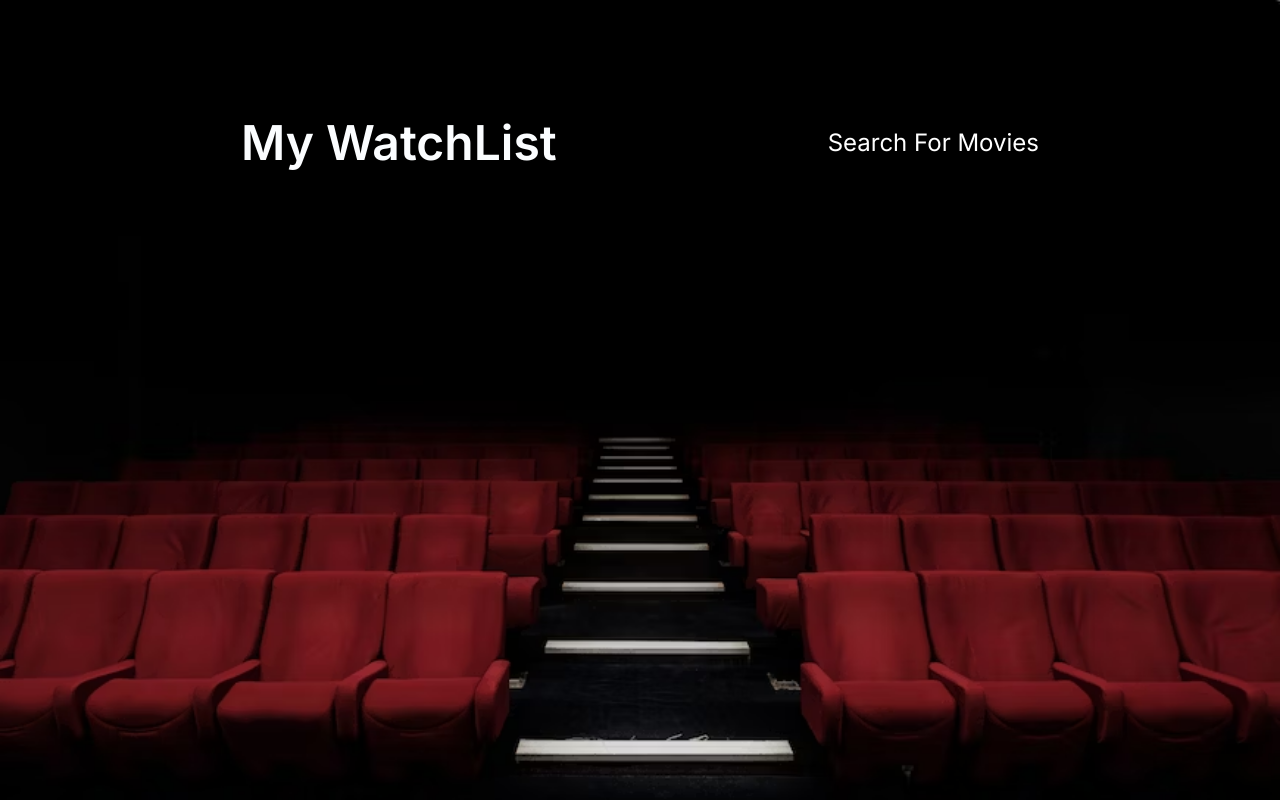
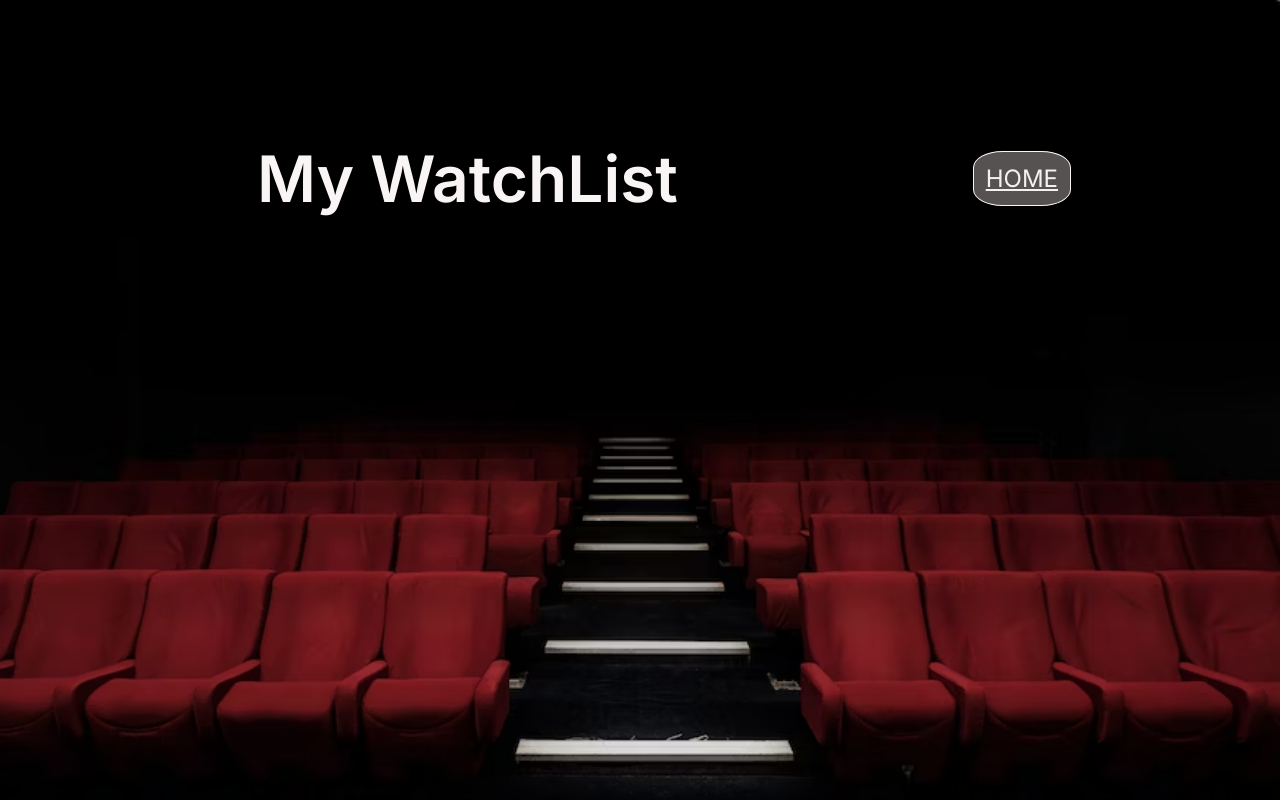
Before and after one commit to Nandhini0123/Solo-Movie-New-Watchlist, a plain HTML site: page watchlist.html in a window 1280 px wide. Drawn offline with Linux system fonts and the light colour scheme.

Commit message:
Added alert msg

```diff
--- a/index.css
+++ b/index.css
@@ -7,8 +7,6 @@ body{
     background-size: cover;
     background-repeat: no-repeat;
     object-fit: contain;
-    /* opacity: 0.1; */
-    /* background-color: rgb(139, 142, 142); */
     text-align: center;
     color:rgb(251, 253, 255);
     border: 1px solid black;
@@ -17,11 +15,15 @@ body{
 }
 header{
     display: flex;
-    padding:3em;
+    padding:1em;
     justify-content: space-between;
 }
 h1{
-    font-size: 3rem;
+    font-size: 4rem;
+    color: rgb(250, 245, 245);
+    /* background-color: rgb(147, 119, 119);
+    border-radius: 30%; */
+    padding: 0.75em;
 }
 
 h2{
@@ -29,21 +31,24 @@ h2{
 }
 
 a{
-    text-decoration: none;
+    /* text-decoration: none; */
     align-self: center;
     font-size: 1.5rem;
-    color: white;
+    padding: 0.50em;
+    color: rgb(246, 241, 241);
+    background-color: rgb(87, 82, 82);
+    border: 1px solid rgb(250, 243, 243);
+    border-radius: 30%;
 }
 #form-id{
     display: flex;
-    /* column-gap: 0; */
     justify-content: center;
+    /* border-radius: 20%; */
     margin-bottom: 3em;
     width:100%;
 }
 #form-watch-id{
     display: flex;
-    /* column-gap: 0; */
     justify-content: center;
     margin-bottom: 3em;
     width:100%;
@@ -104,3 +109,8 @@ a{
     font-weight: bolder;
     text-align: left;
 }
+
+.alert-msg{
+    font-size:2.5rem;
+    color:rgb(200, 209, 209);
+}
--- a/watchlist.html
+++ b/watchlist.html
@@ -14,13 +14,9 @@
 <body>
     <header>
         <h1>My WatchList</h1>
-        <a href="index.html">Search For Movies</a>
+        <a href="index.html">HOME</a>
     </header>
     <main>
-        <!-- <form id="form-watch-id">
-            <input type="text" placeholder="search..." id="watch-search-tab">
-            <button type="submit" id="watch-search-btn" value="movie">Search</button>
-        </form> -->
         <div id="watchlist-movies">
         </div>
     </main>
```
Also changed, not shown: index.js (+2 -11 lines), watchlist.js (+3 -6 lines).
